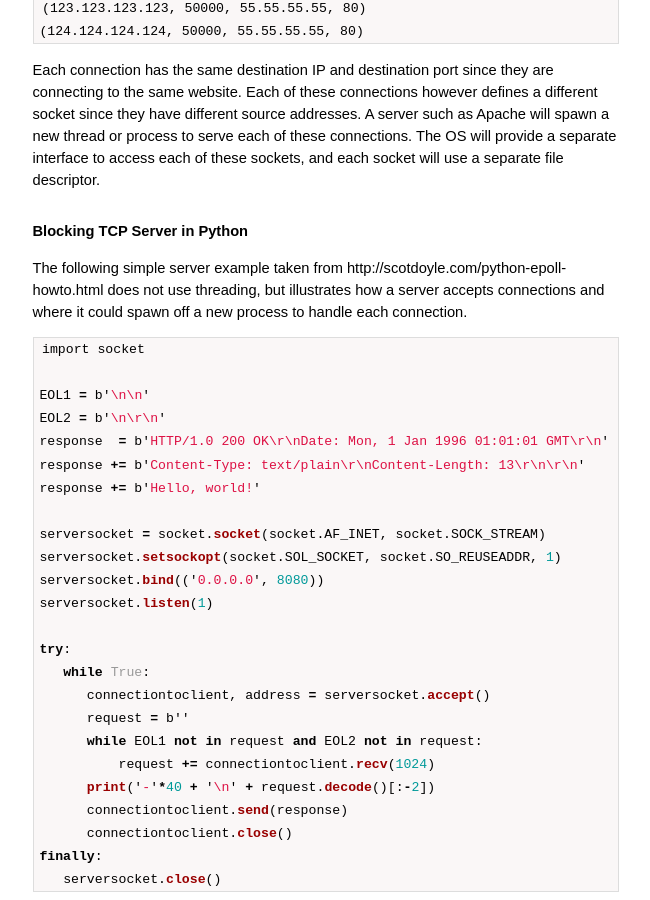
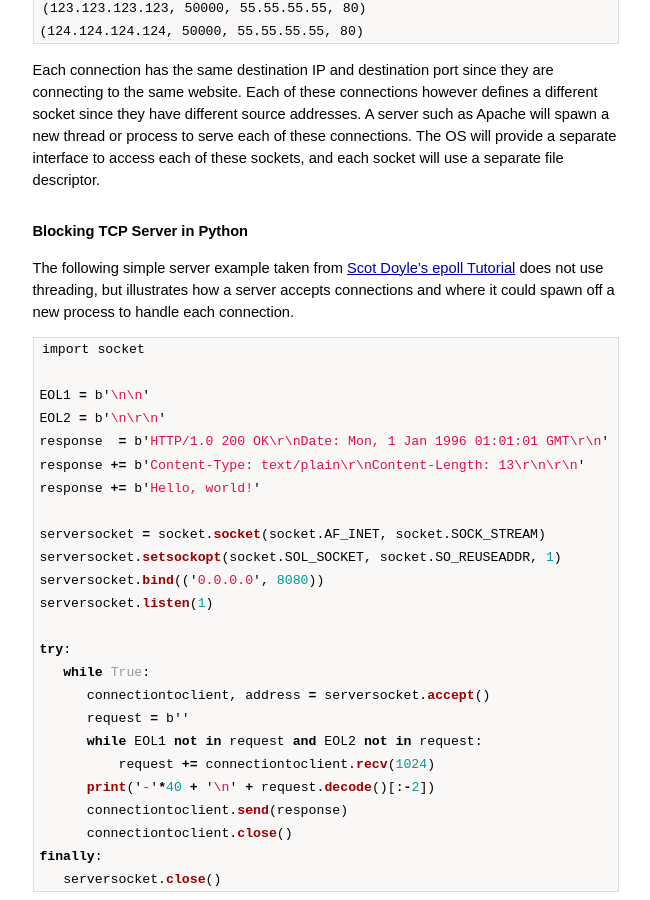
Before and after one commit to econner/econner.github.com, a Jekyll site: the page built from _posts/2013-01-19-understanding-evented-servers.markdown, in a window 1280 px wide and 900 px high, scrolled down 892 px. Shown: the whole window, without its empty margins (314-964 px from the left). Built offline with Jekyll 4.4.1, drawn with Linux system fonts in a browser that asks for light colours; Markdown is read by kramdown in place of the engine named in the settings; comment, search, counter and statistics services are not loaded.

Commit message:
Update link on evented server post.

```diff
--- a/_posts/2013-01-19-understanding-evented-servers.markdown
+++ b/_posts/2013-01-19-understanding-evented-servers.markdown
@@ -58,7 +58,8 @@ each socket will use a separate file descriptor.
 
 ## Blocking TCP Server in Python
 
-The following simple server example taken from http://scotdoyle.com/python-epoll-howto.html
+The following simple server example taken from
+[Scot Doyle's epoll Tutorial](http://scotdoyle.com/python-epoll-howto.html)
 does not use threading, but illustrates how a server accepts connections
 and where it could spawn off a new process to handle each connection.
 
```
